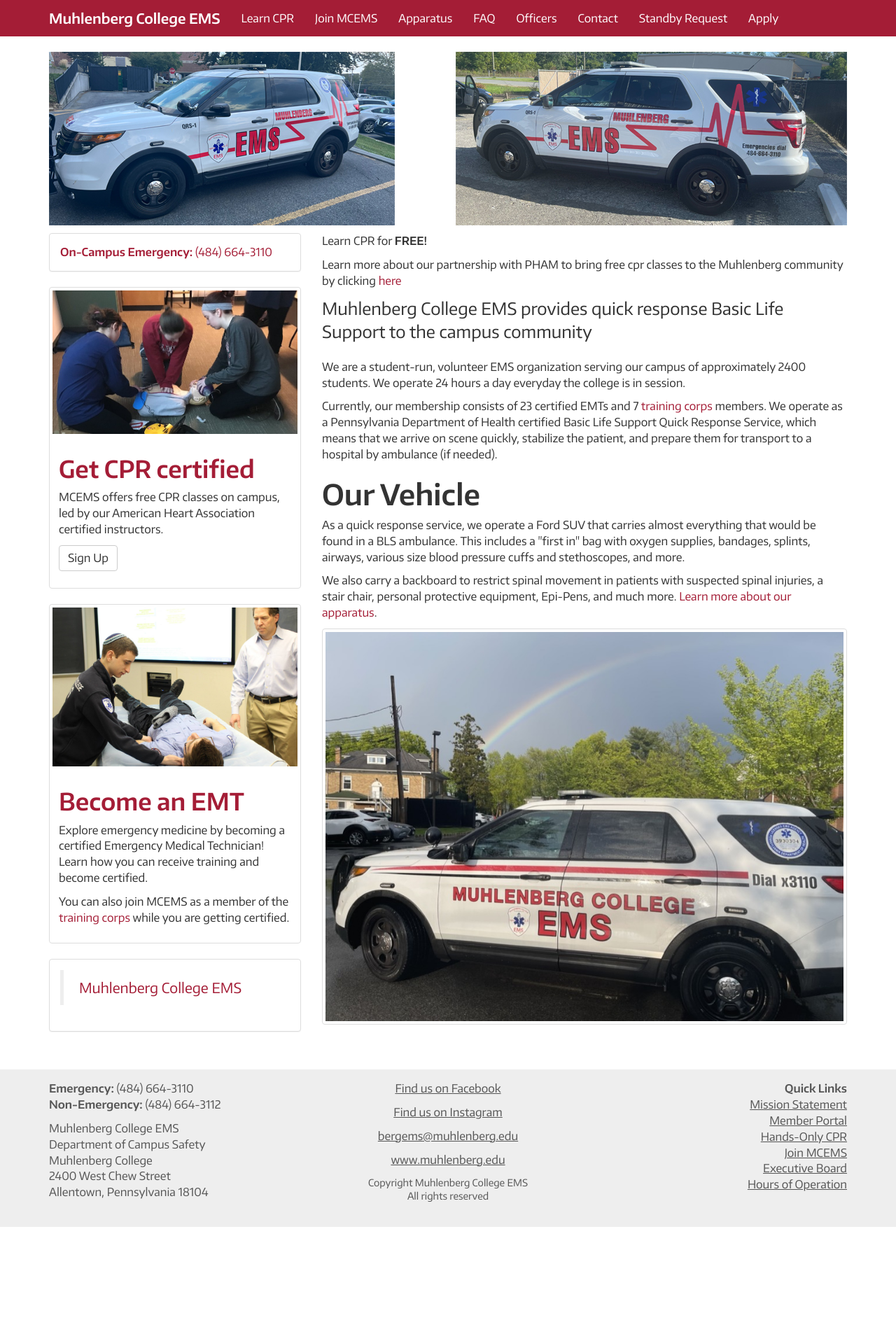
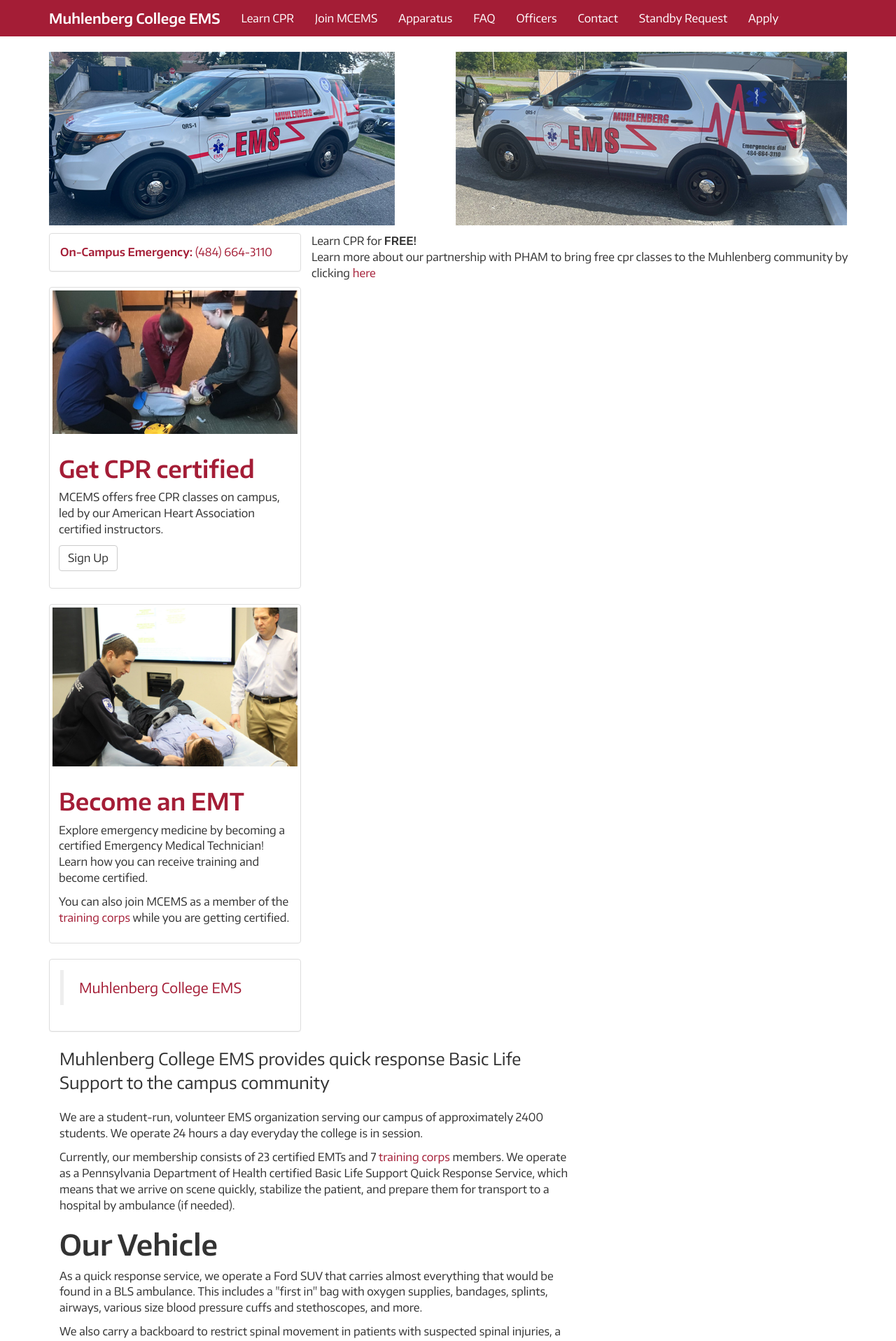
Before and after one commit to MCEMS/www, a Jekyll site: the page built from index.html, in a window 1280 px wide. Shown: the top 1916 px of the page at 70% size. Built offline with Jekyll 4.4.1, drawn with Linux system fonts in a browser that asks for light colours; nearby versions of some CDN libraries; before the commit the page ends 1753 px from its top, so only the background shows below that.

Commit message:
Update index.html

```diff
--- a/index.html
+++ b/index.html
@@ -39,8 +39,8 @@
     </div>
 
   </div>
-  <div class="col-md-8">
-  <p class-"lead">Learn CPR for <b>FREE!</b></p>
+
+  <h2">Learn CPR for <b>FREE!</b></h2>
     <p>Learn more about our partnership with PHAM to bring free cpr classes to the Muhlenberg community by clicking <a href="/learn-cpr">here</a></p>
 </div>
 
```
